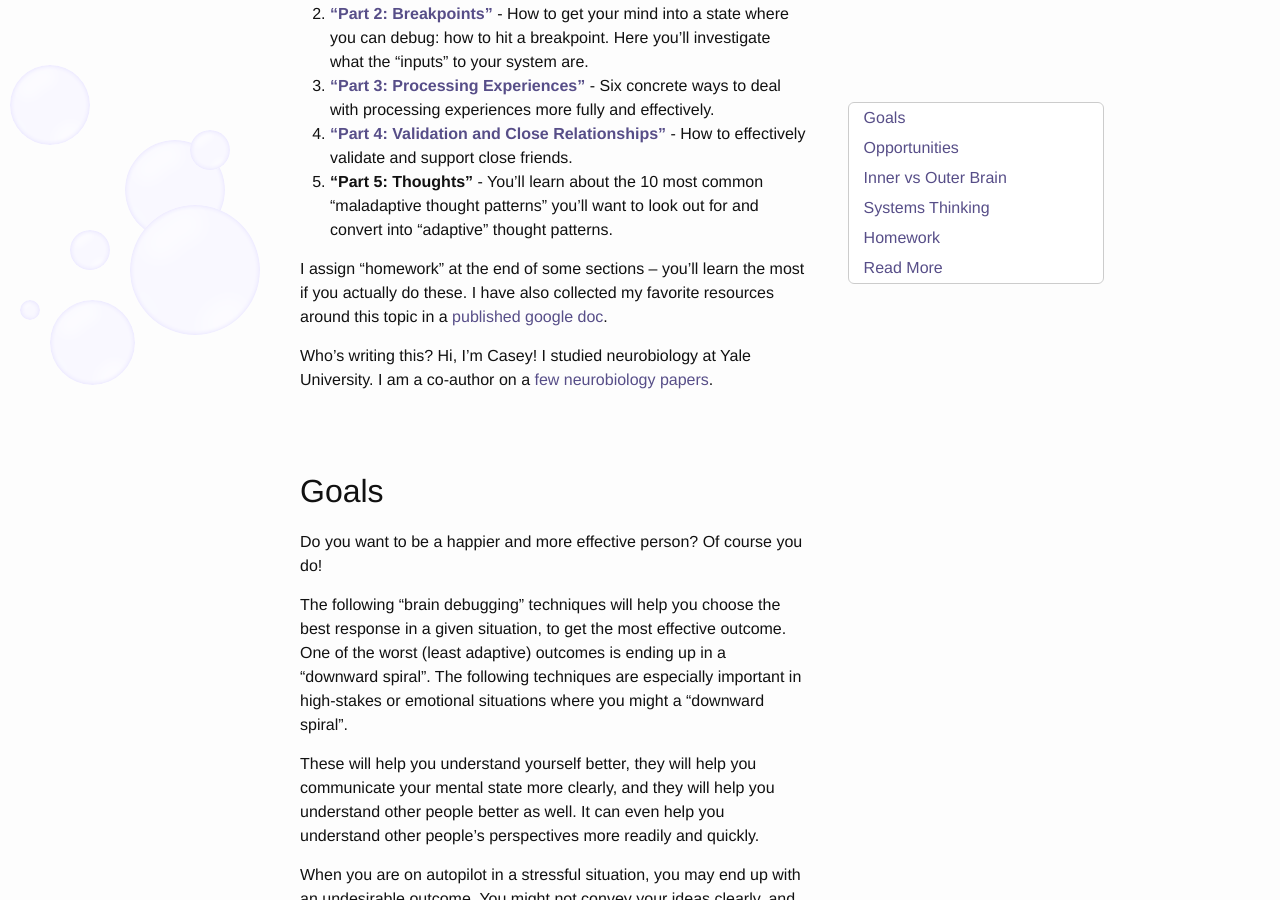
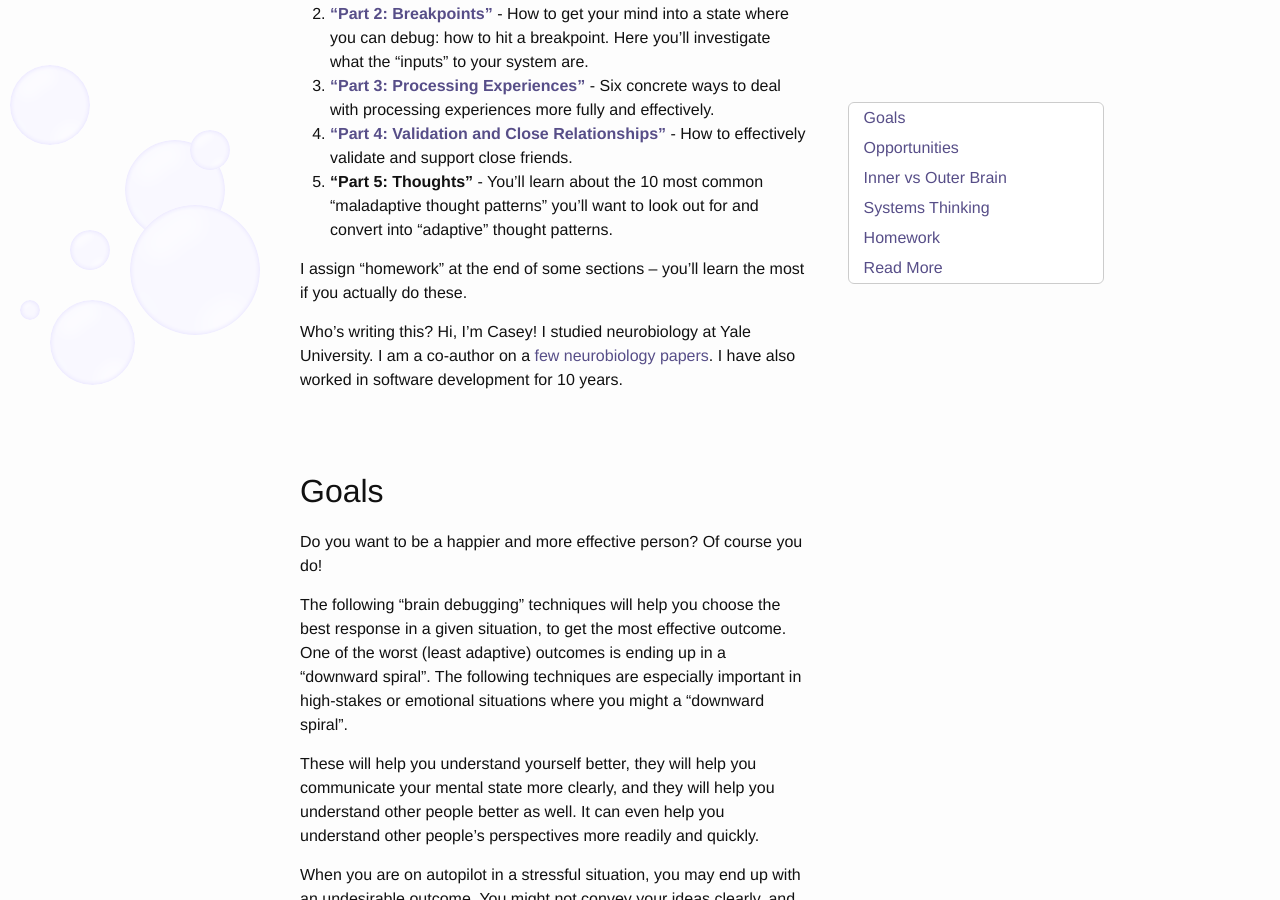
Before and after one commit to caseywatts/caseywatts.github.io, a Jekyll site: the page built from _posts/2018-11-25-debugging-your-brain-1.md, in a window 1280 px wide and 900 px high, scrolled down 499 px. Built offline with Jekyll 4.4.1, drawn with Linux system fonts in a browser that asks for light colours.

Commit message:
adjust who I am

```diff
--- a/_posts/2018-11-25-debugging-your-brain-1.md
+++ b/_posts/2018-11-25-debugging-your-brain-1.md
@@ -11,9 +11,9 @@ You are about to learn how to "debug your brain", making yourself happier and mo
 
 {% include debugging_your_brain_toc.md %}
 
-I assign "homework" at the end of some sections -- you'll learn the most if you actually do these. I have also collected my favorite resources around this topic in a [published google doc](https://caseywatts.com/mindmanipulation).
+I assign "homework" at the end of some sections -- you'll learn the most if you actually do these.
 
-Who's writing this? Hi, I'm Casey! I studied neurobiology at Yale University. I am a co-author on a [few neurobiology papers](https://caseywatts.com/mindmanipulation).
+Who's writing this? Hi, I'm Casey! I studied neurobiology at Yale University. I am a co-author on a [few neurobiology papers](https://caseywatts.com/mindmanipulation). I have also worked in software development for 10 years.
 
 ## Goals
 
```
